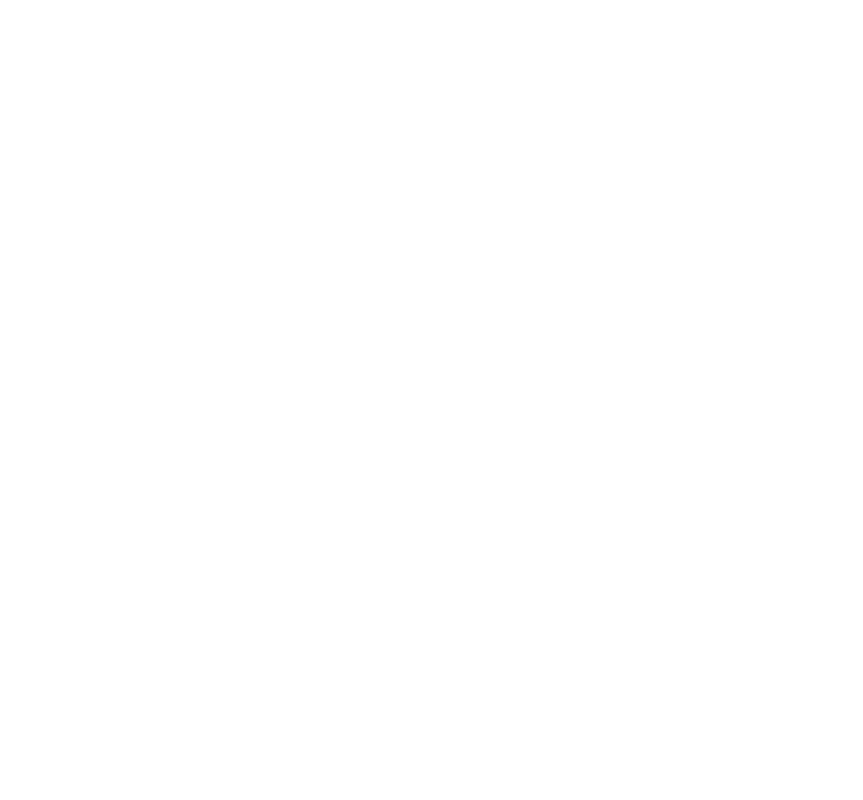
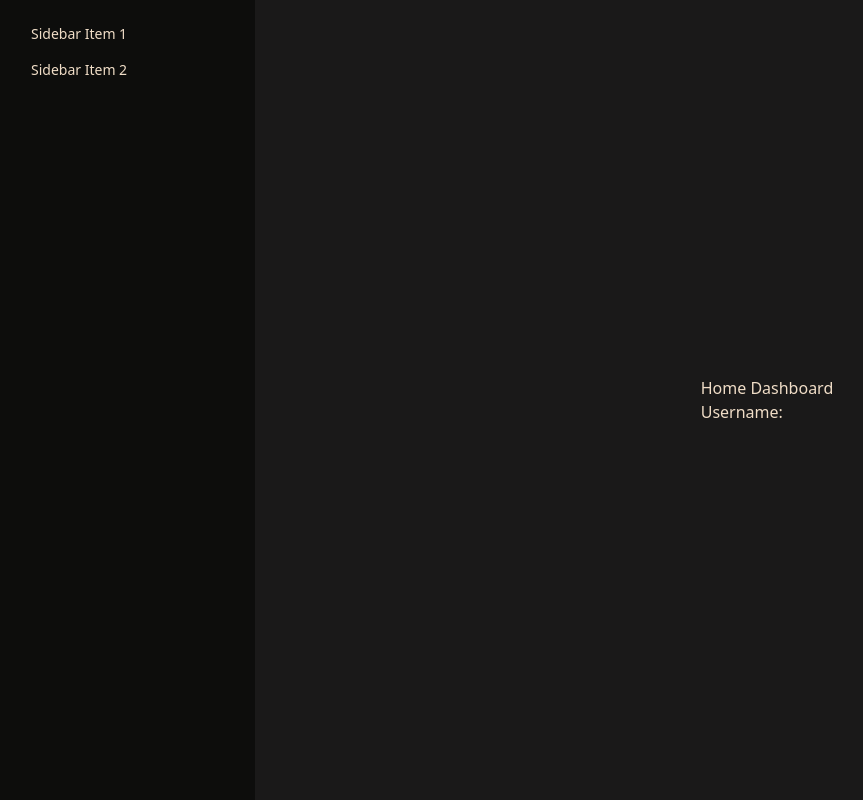
Before and after one commit to yashi-15/PlanIt, a React (Vite) app in the folder PlanIt/: page /userdashboard in a window 1280 px wide. Before the commit this address had no page. Shown: the whole page, without its empty margins (1-864 px from the left). Built offline with nearby package versions, Linux system fonts and the light colour scheme; sample sign-in values are in the browser's storage.

Commit message:
basic setup for user dashboard

```diff
--- a/PlanIt/src/App.jsx
+++ b/PlanIt/src/App.jsx
@@ -11,6 +11,8 @@ import Login from "./components/Login";
 import Signup from "./components/Signup";
 import AuthState from "./context/auth/authState";
 import AlertState from "./context/alert/alertState";
+import HomeDashboard from "./components/user-dashboard/HomeDashboard";
+import LayoutDashboard from "./components/user-dashboard/LayoutDashboard";
 
 function App() {
     return (
@@ -27,6 +29,9 @@ function App() {
                             <Route path="login" element={<Login />} />
                             <Route path="signup" element={<Signup />} />
                         </Route>
+                        <Route path="/userdashboard" element={<LayoutDashboard />}>
+                        <Route path="" element={<HomeDashboard />} />
+                        </Route>
                     </Routes>
                 </BrowserRouter>
                 </AlertState>
--- a/PlanIt/src/components/Login.jsx
+++ b/PlanIt/src/components/Login.jsx
@@ -8,7 +8,7 @@ const Login = () => {
 
     const { showAlert } = useContext(alertContext);
 
-    const { userLogin } = useContext(authContext);
+    const { user, userLogin } = useContext(authContext);
     const [credentials, setCredentials] = useState({ email: "", password: "" });
 
     const onChangeInput = (e) => {
@@ -20,8 +20,8 @@ const Login = () => {
         const response = await userLogin(credentials);
         if (response.success) {
             localStorage.setItem("token", response.authToken);
-            navigate("/");
             showAlert("Logged In Successfully!", "success");
+            navigate("/userdashboard");
         } else {
             showAlert(response.error, "error");
         }
--- a/PlanIt/src/components/Navbar.jsx
+++ b/PlanIt/src/components/Navbar.jsx
@@ -1,13 +1,17 @@
 import React, { useContext } from "react";
 import { Link, NavLink, useNavigate } from "react-router-dom";
 import alertContext from "../context/alert/alertContext";
+import authContext from "../context/auth/authContext";
 
 const Navbar = () => {
 
     const {showAlert} = useContext(alertContext)
     const navigate = useNavigate();
 
+    const { userLogout } = useContext(authContext);
+
     const handleLogout = () =>{
+        userLogout()
         localStorage.removeItem('token');
         showAlert("Logout Successfull!", "success")
         navigate("/")
--- a/PlanIt/src/components/Signup.jsx
+++ b/PlanIt/src/components/Signup.jsx
@@ -21,7 +21,7 @@ const Signup = () => {
         if (response.success) {
             localStorage.setItem("token", response.authToken);
             showAlert("Sign Up Successfull!", "success");
-            navigate("/");
+            navigate("/userdashboard");
         } else {
             showAlert(response.error, "error");
         }
--- /dev/null
+++ b/PlanIt/src/components/user-dashboard/HomeDashboard.jsx
@@ -0,0 +1,20 @@
+import React, { useContext, useEffect } from 'react'
+import authContext from '../../context/auth/authContext';
+
+const HomeDashboard = () => {
+
+
+  const { user, getUser } = useContext(authContext);
+  // useEffect(() => {
+  //   console.log(user)
+  // },[])
+
+  return (
+    <div className='text-linen'>
+      <h1>Home Dashboard</h1>
+      <p>Username: {user.name}</p>
+    </div>
+  )
+}
+
+export default HomeDashboard
--- /dev/null
+++ b/PlanIt/src/components/user-dashboard/LayoutDashboard.jsx
@@ -0,0 +1,31 @@
+import React, { useContext, useEffect } from 'react'
+import { Outlet, useNavigate } from 'react-router-dom'
+import LeftMenu from './LeftMenu'
+
+
+const Layout = () => {
+
+    const navigate = useNavigate();
+
+    useEffect(() => {
+        if(!localStorage.getItem('token')){
+            navigate("/login")
+        }
+    }, []);
+
+  return (
+    <>
+    <div className="">
+            <div className="drawer lg:drawer-open">
+                <input id="my-drawer-2" type="checkbox" className="drawer-toggle" />
+                <div className="drawer-content flex flex-col items-center justify-center bg-darkgray">
+                    <Outlet />
+                </div>
+                <LeftMenu />
+            </div>
+        </div>
+    </>
+  )
+}
+
+export default Layout
--- /dev/null
+++ b/PlanIt/src/components/user-dashboard/LeftMenu.jsx
@@ -0,0 +1,20 @@
+import React from "react";
+
+const LeftMenu = () => {
+    return (
+        <div className="drawer-side">
+            <label htmlFor="my-drawer-2" aria-label="close sidebar" className="drawer-overlay"></label>
+            <ul className="menu min-h-full w-64 p-4 bg-black text-linen" style={{backgroundColor: ''}}>
+                {/* Sidebar content here */}
+                <li>
+                    <a>Sidebar Item 1</a>
+                </li>
+                <li>
+                    <a>Sidebar Item 2</a>
+                </li>
+            </ul>
+        </div>
+    );
+};
+
+export default LeftMenu;
--- a/PlanIt/src/context/auth/authState.jsx
+++ b/PlanIt/src/context/auth/authState.jsx
@@ -17,6 +17,7 @@ const AuthState = (props) => {
         });
         const json = await response.json();
         setUser(json.user);
+        console.log(user);
 
     };
 
@@ -31,6 +32,9 @@ const AuthState = (props) => {
             body: JSON.stringify({ email: credentials.email, password: credentials.password }),
         });
         const json = await response.json();
+        if (json.success) {
+            getUser(json.authToken);
+        }
         return json
     };
 
@@ -45,10 +49,18 @@ const AuthState = (props) => {
             body: JSON.stringify({ name: credentials.name, email: credentials.email, password: credentials.password }),
         });
         const json = await response.json();
+        if (json.success) {
+            getUser(json.authToken);
+        }
         return json
     };
 
-    return <authContext.Provider value={{ user, getUser, userLogin, userSignup }}>{props.children}</authContext.Provider>;
+    //User Logout
+    const userLogout = () => {
+        setUser({})
+    }
+
+    return <authContext.Provider value={{ user, getUser, userLogin, userSignup, userLogout }}>{props.children}</authContext.Provider>;
 };
 
 export default AuthState;
--- a/PlanIt/src/index.css
+++ b/PlanIt/src/index.css
@@ -8,3 +8,6 @@
 .teett{
     color: #73a17d;
 }
+.teeggtt{
+    color: #1a1919;
+}
--- a/PlanIt/tailwind.config.js
+++ b/PlanIt/tailwind.config.js
@@ -19,6 +19,7 @@ export default {
         'green' : '#5C9967',
         'lightgreen' : '#73a17d',
         'gray' : '#63605F',
+        'darkgray' : '#1a1919',
       }
     },
   },
```
